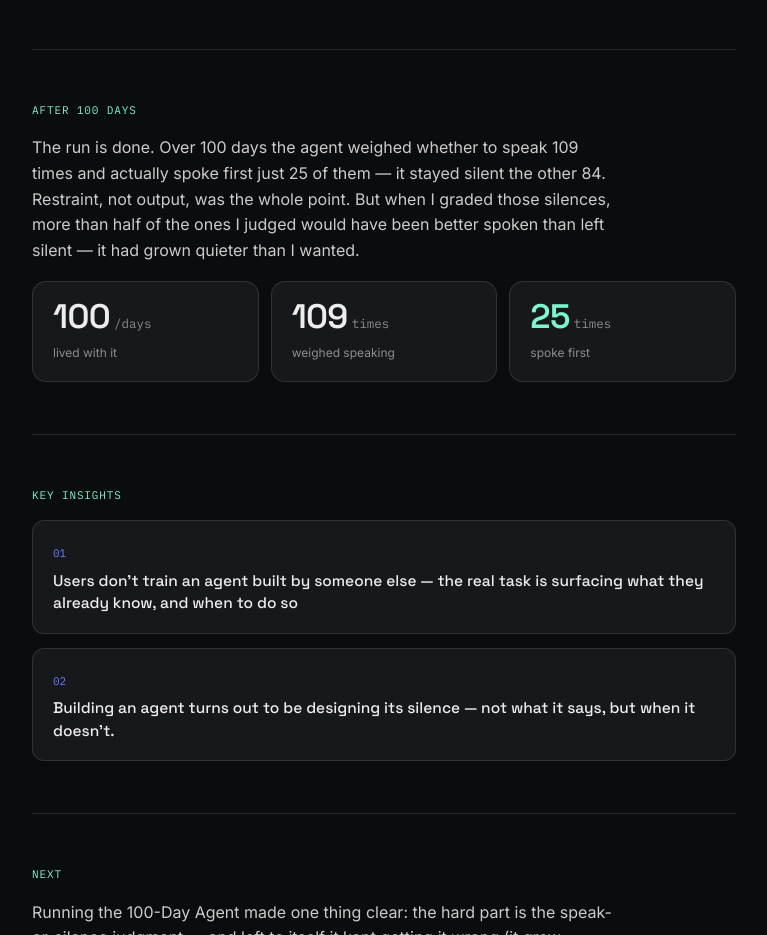
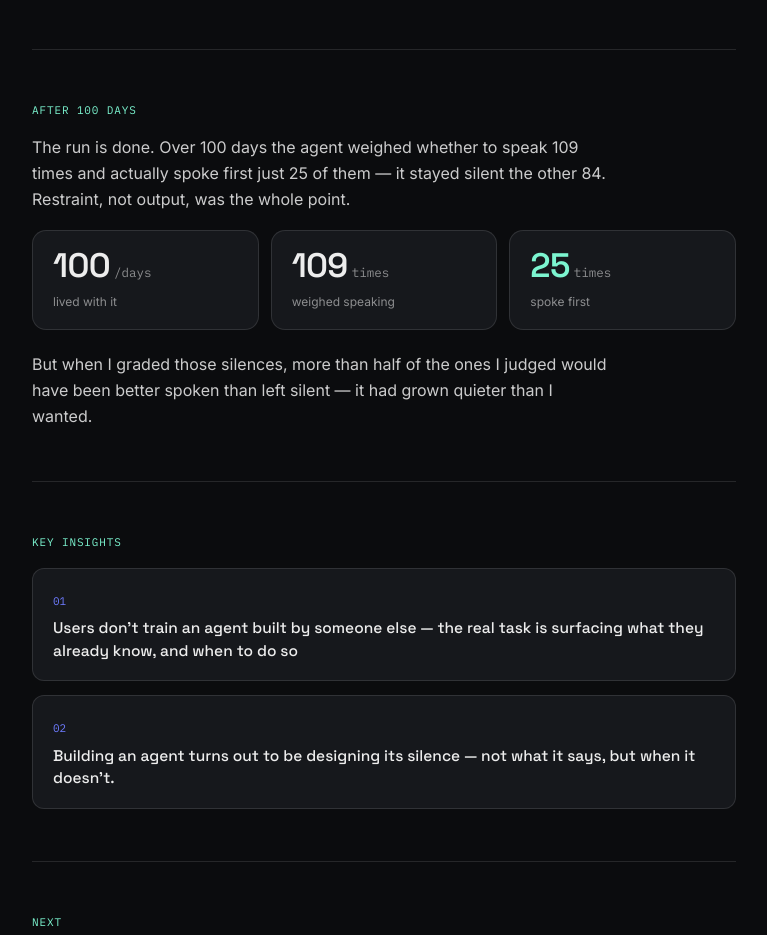
Before and after one commit to ivyrarara/hello, a plain HTML site: page pacemaker.html in a window 1280 px wide. Shown: the part 1200-2135 px from the top of the page, without its empty margins (256-1023 px from the left). Drawn offline with Linux system fonts and the light colour scheme.

Commit message:
Agent page: move the over-silence finding below the stat boxes (#121)
Pull the "but grading showed it grew too quiet" sentence out of the intro
paragraph and set it as its own paragraph under the stat row, so the raw
numbers land first and the finding reads as the takeaway.


Claude-Session: https://claude.ai/code/session_01DZ62NLeDr9GTs39g9b6YtY

Co-authored-by: Claude <noreply@anthropic.com>

```diff
--- a/pacemaker.html
+++ b/pacemaker.html
@@ -152,12 +152,13 @@
 
   <section class="reveal">
     <span class="label">After 100 Days</span>
-    <p class="body-text" data-en="The run is done. Over 100 days the agent weighed whether to speak 109 times and actually spoke first just 25 of them — it stayed silent the other 84. Restraint, not output, was the whole point. But when I graded those silences, more than half of the ones I judged would have been better spoken than left silent — it had grown quieter than I wanted.">실험이 끝났어요. 100일 동안 에이전트는 '지금 말할까, 말까'를 109번 저울질했고, 실제로 먼저 말을 건 건 단 25번 — 나머지 84번은 침묵을 택했습니다. 많이 말하는 게 아니라 말을 아끼는 것이 핵심이었어요. 하지만 그 침묵들을 직접 채점해보니, 판정한 것 중 절반이 넘는 경우가 '침묵보다 발화가 나았다'는 쪽이었어요 — 원했던 것보다 과묵해져버린 거죠.</p>
+    <p class="body-text" data-en="The run is done. Over 100 days the agent weighed whether to speak 109 times and actually spoke first just 25 of them — it stayed silent the other 84. Restraint, not output, was the whole point.">실험이 끝났어요. 100일 동안 에이전트는 '지금 말할까, 말까'를 109번 저울질했고, 실제로 먼저 말을 건 건 단 25번 — 나머지 84번은 침묵을 택했습니다. 많이 말하는 게 아니라 말을 아끼는 것이 핵심이었어요.</p>
     <div class="run-stats">
       <div class="stat"><div class="n">100<span class="u">/days</span></div><span class="l" data-en="lived with it">실사용</span></div>
       <div class="stat"><div class="n">109<span class="u">times</span></div><span class="l" data-en="weighed speaking">말할지 저울질</span></div>
       <div class="stat hl"><div class="n">25<span class="u">times</span></div><span class="l" data-en="spoke first">먼저 발화</span></div>
     </div>
+    <p class="body-text" style="margin-top:22px;" data-en="But when I graded those silences, more than half of the ones I judged would have been better spoken than left silent — it had grown quieter than I wanted.">하지만 그 침묵들을 직접 채점해보니, 판정한 것 중 절반이 넘는 경우가 '침묵보다 발화가 나았다'는 쪽이었어요 — 원했던 것보다 과묵해져버린 거죠.</p>
   </section>
 
   <section class="reveal">
```
